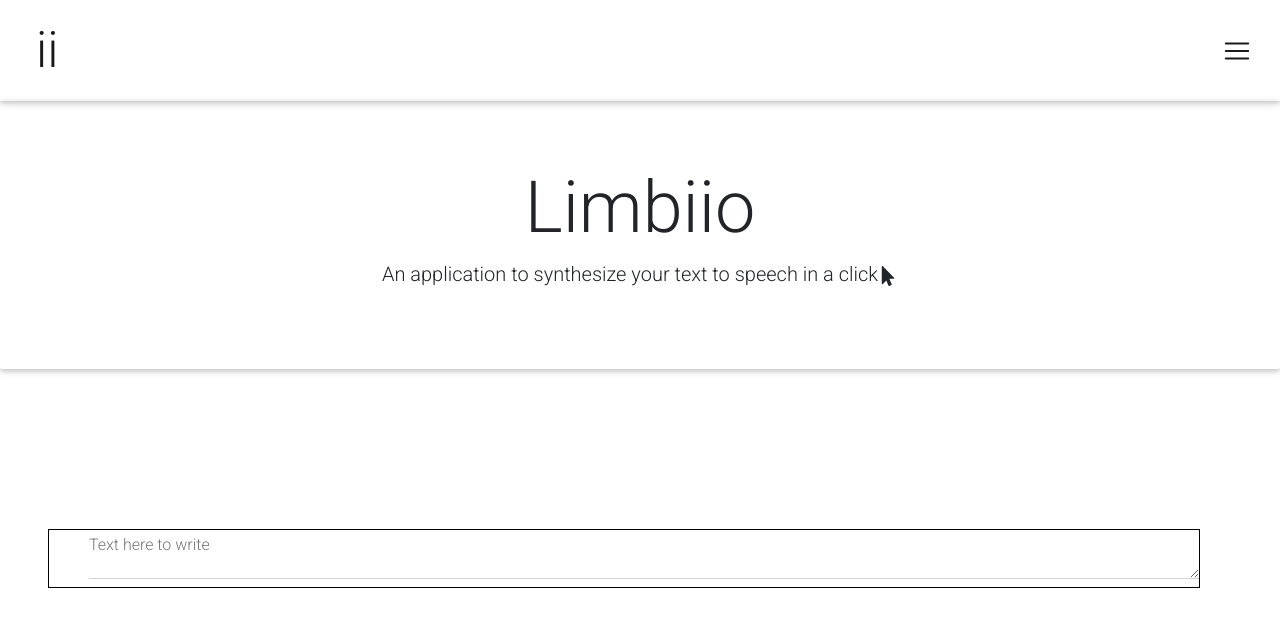
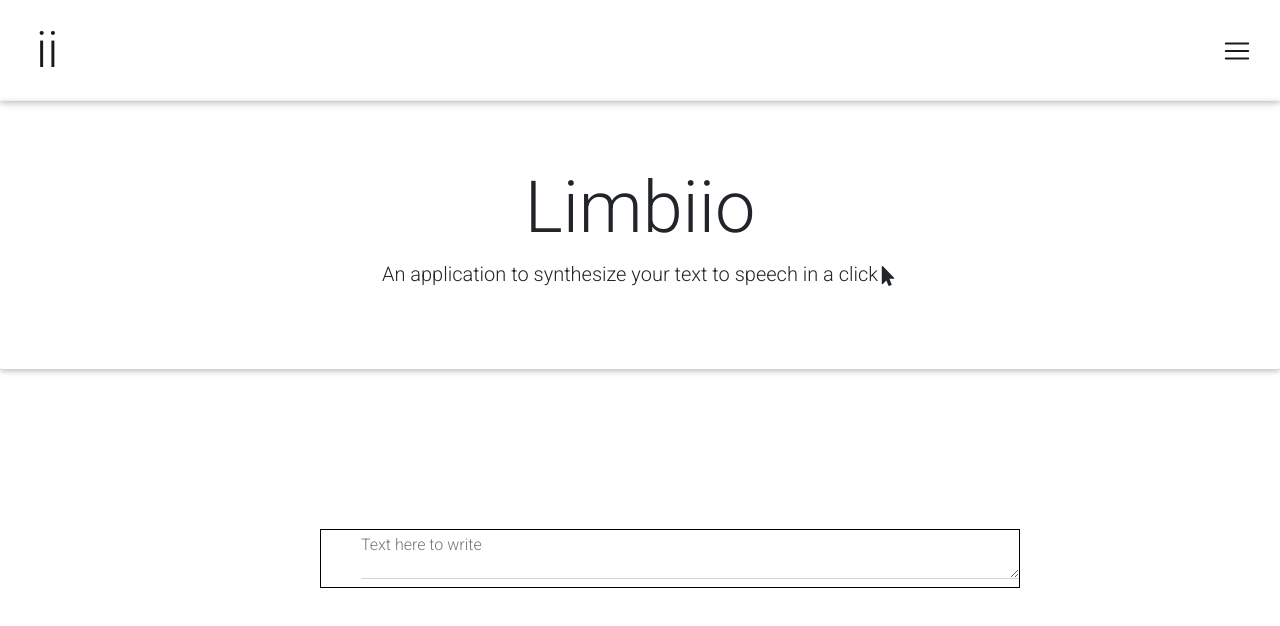
Before and after one commit to DermotBoyle/speech2text, a React (Create React App) app in the folder speech_app/: page / in a window 1280 px wide. Shown: the top 626 px of the page. Built offline with nearby package versions, Linux system fonts and the light colour scheme.

Commit message:
2 change

```diff
--- a/speech_app/src/App.css
+++ b/speech_app/src/App.css
@@ -9,8 +9,9 @@
 
 .md-form {
     margin-right: 5rem;
-    margin-left: 3rem;
+    margin-left: 20rem;
     border: 1px solid black;
+    width: 700px;
 }
 
 .jumbotron.jumbotron-fluid{
```
